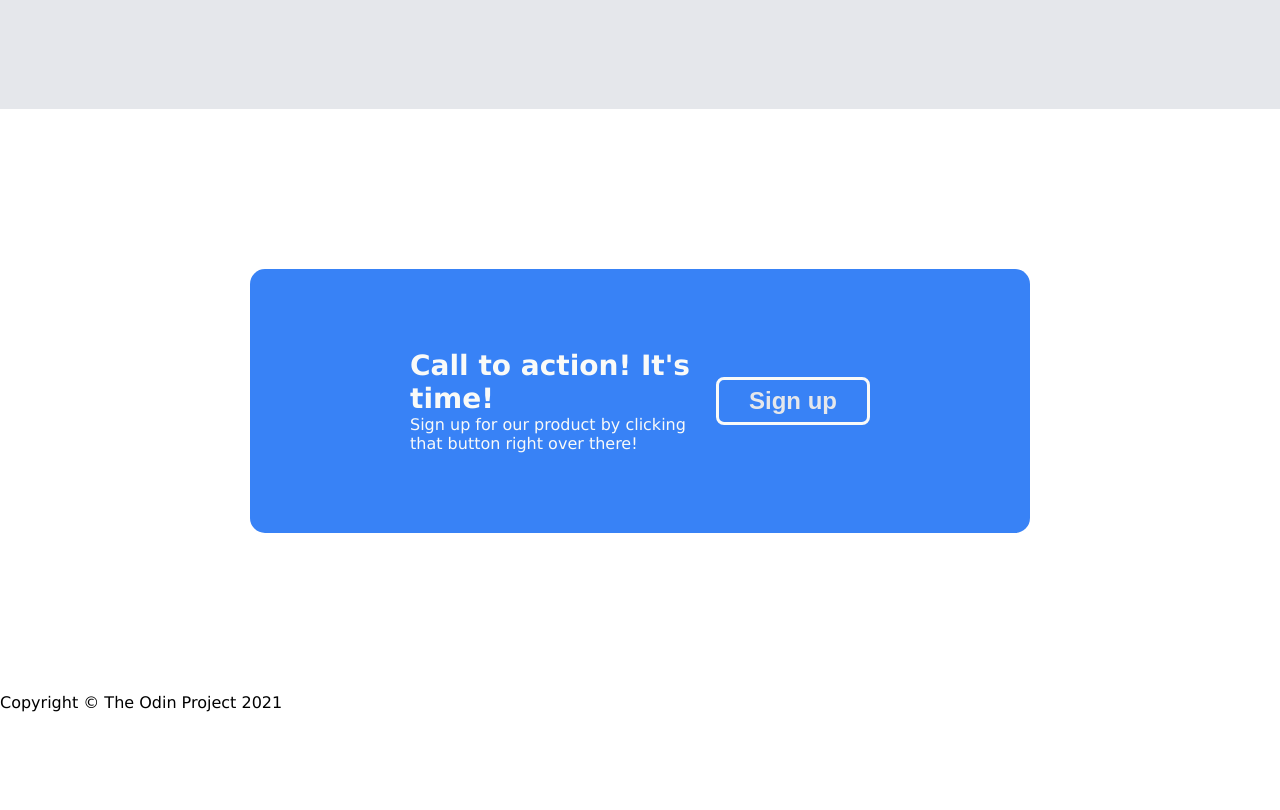
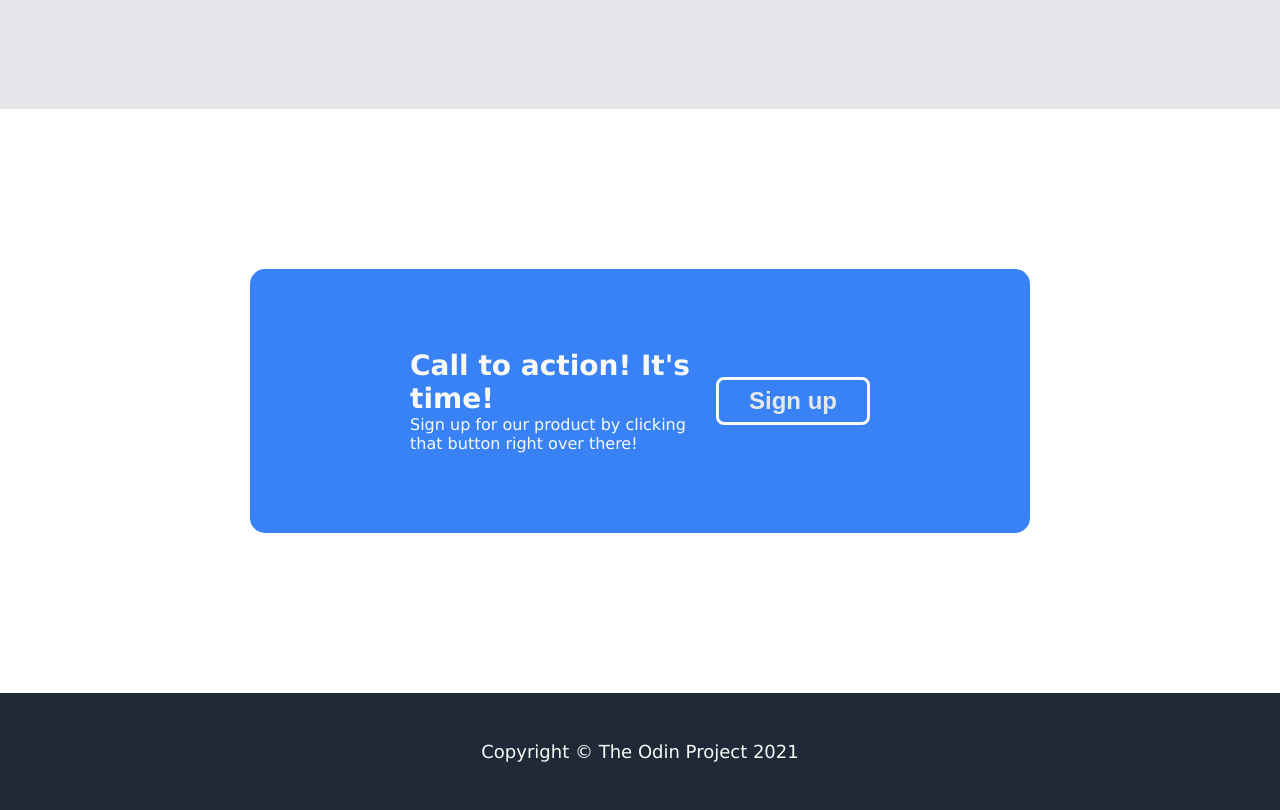
Before and after one commit to jrflynn3/odin-landing-page, a plain HTML site: page index.html in a window 1280 px wide. Shown: the part 1784-2594 px from the top of the page. Before the commit the page ends 2496 px from the top, so only its background shows below. Drawn offline with Linux system fonts and the light colour scheme.

Commit message:
Add styling to copyright panel

```diff
--- a/CSS/style.css
+++ b/CSS/style.css
@@ -39,6 +39,14 @@ a {
 .quote-text,
 .signup-section {
     margin: 160px 250px;
+}
+
+.copyright {
+    background-color: #1F2937;
+    color:#f9faf8;
+    font-size: 18px;
+    text-align: center;
+    padding: 48px 0;
 }
 
 .header {
--- a/index.html
+++ b/index.html
@@ -69,7 +69,7 @@
         <button class="signup-btn">Sign up</button>
     </div>
 
-    <div>Copyright © The Odin Project 2021</div>
+    <div class="copyright">Copyright © The Odin Project 2021</div>
 </body>
 
 </html>
```
